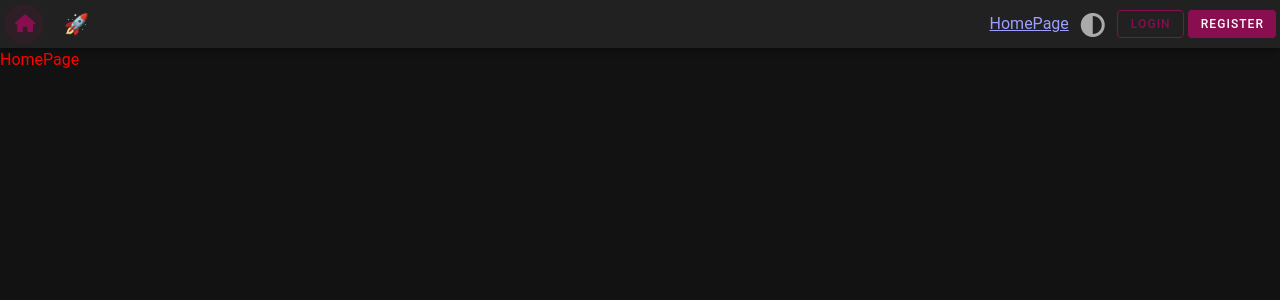
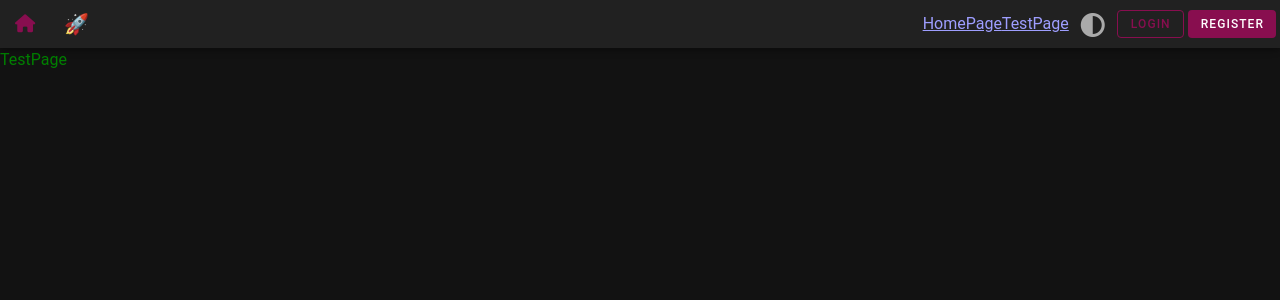
Before and after one commit to friwid/nexusrivals, a Vue app in the folder packages/client/: page /test in a window 1280 px wide. Shown: the top 300 px of the page. Built offline with nearby package versions, Linux system fonts and the light colour scheme; no server answers.

Commit message:
Switch to createWebHistory in router, add TestPage

```diff
--- a/packages/client/src/components/MainNavbar.vue
+++ b/packages/client/src/components/MainNavbar.vue
@@ -24,6 +24,7 @@ const changeTheme = (): void => {
   <v-toolbar-title>🚀</v-toolbar-title>
   <v-spacer></v-spacer>
   <router-link to="/">HomePage</router-link>
+  <router-link to="test">TestPage</router-link>
   <v-btn icon variant="plain" @click="changeTheme()">
     <v-icon>fas fa-circle-half-stroke</v-icon>
   </v-btn>
--- a/packages/client/src/router/index.ts
+++ b/packages/client/src/router/index.ts
@@ -1,17 +1,23 @@
-import { createRouter, createWebHashHistory } from 'vue-router'
+import { createRouter, createWebHistory } from 'vue-router'
 
 /**
  * Creates a new Vue Router instance.
  * @module router
  */
 const router = createRouter({
-  history: createWebHashHistory(),
+  history: createWebHistory(),
   routes: [
     {
       path: '/',
       name: 'home',
       props: true,
       component: () => import('@/views/HomePage.vue')
+    },
+    {
+      path: '/test',
+      name: 'test',
+      props: true,
+      component: () => import('@/views/TestPage.vue')
     }
     /*     {
       path: "/register",
--- /dev/null
+++ b/packages/client/src/views/TestPage.vue
@@ -0,0 +1,9 @@
+<script setup></script>
+
+<template><p :class="$style['test']">TestPage</p></template>
+
+<style module>
+.test {
+  color: green;
+}
+</style>
```
